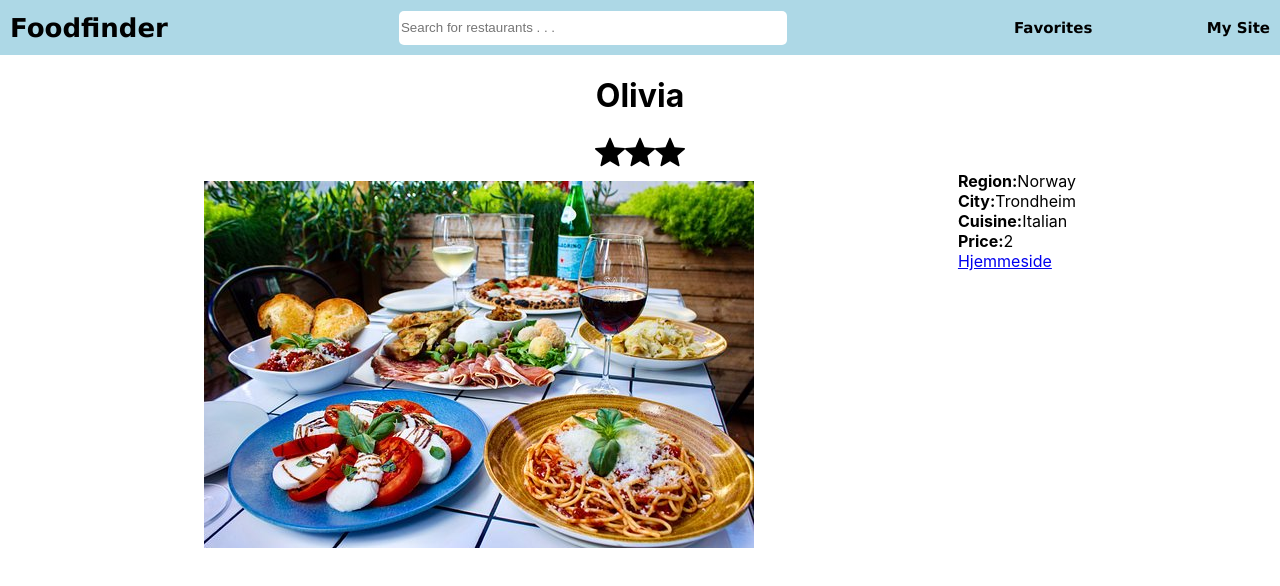
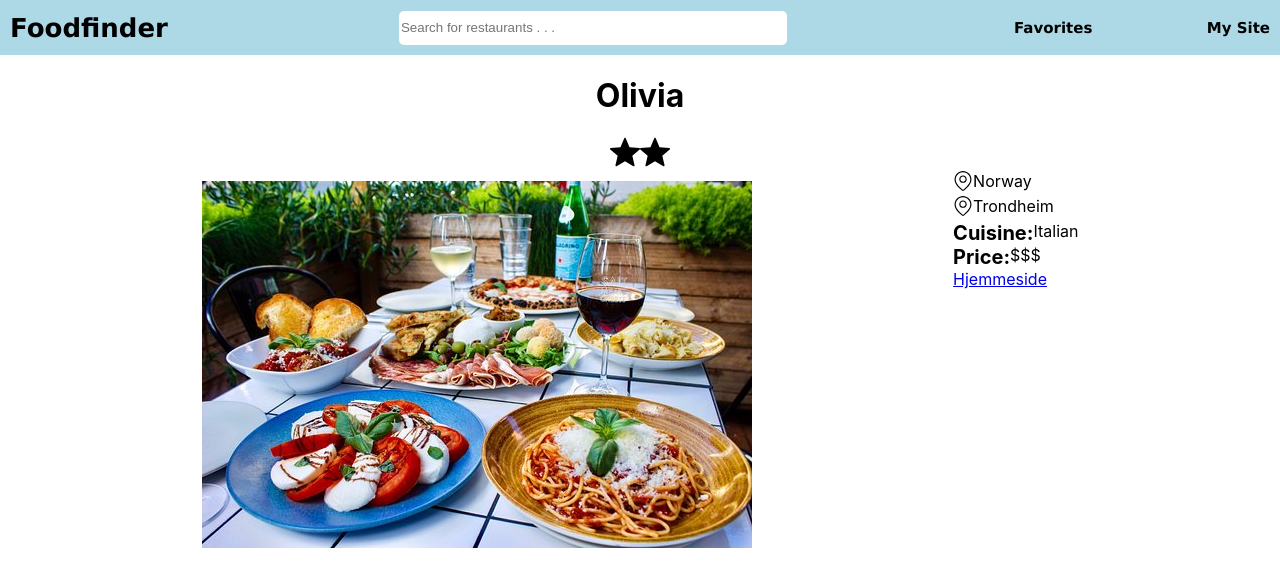
Before and after one commit to kristofferTJ/IT2810-project-3, a React (Create React App) app in the folder client/: page /restaurant in a window 1280 px wide. Shown: the top 586 px of the page. Built offline with nearby package versions, Linux system fonts and the light colour scheme.

Commit message:
Jobbet med hjemmeside for restauranter, #10

```diff
--- a/client/src/components/Restaurant page/RestaurantPage.css
+++ b/client/src/components/Restaurant page/RestaurantPage.css
@@ -6,6 +6,7 @@
 
 .font {
   font-weight: bold;
+  font-size: 20px;
 }
 
 .main {
--- a/client/src/components/Restaurant page/RestaurantPage2.tsx
+++ b/client/src/components/Restaurant page/RestaurantPage2.tsx
@@ -1,6 +1,7 @@
 import React from "react";
 import "./RestaurantPage.css";
 import star from "../../images/star.svg";
+import location from "../../images/location.svg";
 
 interface restaurant {
   name: string;
@@ -15,11 +16,11 @@ interface restaurant {
 function RestaurantPage() {
   const restaurant: restaurant = {
     name: "Olivia",
-    stars: 3,
+    stars: 2,
     region: "Norway",
     city: "Trondheim",
     cuisine: "Italian",
-    price: 2,
+    price: 3,
     url: "https://oliviarestauranter.no/#!/home",
   };
 
@@ -58,11 +59,15 @@ function RestaurantPage() {
         </div>
         <div className="info">
           <div className="attribute">
-            <div className="font">Region: </div>
+            <div className="font">
+              <img src={location} width="20px" height="20px"></img>
+            </div>
             {restaurant.region}
           </div>
           <div className="attribute">
-            <div className="font">City: </div>
+            <div className="font">
+              <img src={location} width="20px" height="20px"></img>
+            </div>
             {restaurant.city}
           </div>
           <div className="attribute">
@@ -71,7 +76,11 @@ function RestaurantPage() {
           </div>
           <div className="attribute">
             <div className="font">Price: </div>
-            {restaurant.price}
+            {restaurant.price === 1 ? <div>$</div> : ""}
+            {restaurant.price === 2 ? <div>$$</div> : ""}
+            {restaurant.price === 3 ? <div>$$$</div> : ""}
+            {restaurant.price === 4 ? <div>$$$$</div> : ""}
+            {restaurant.price === 5 ? <div>$$$$$</div> : ""}
           </div>
           <div className="attribute">
             <a href={restaurant.url}>Hjemmeside</a>
```
